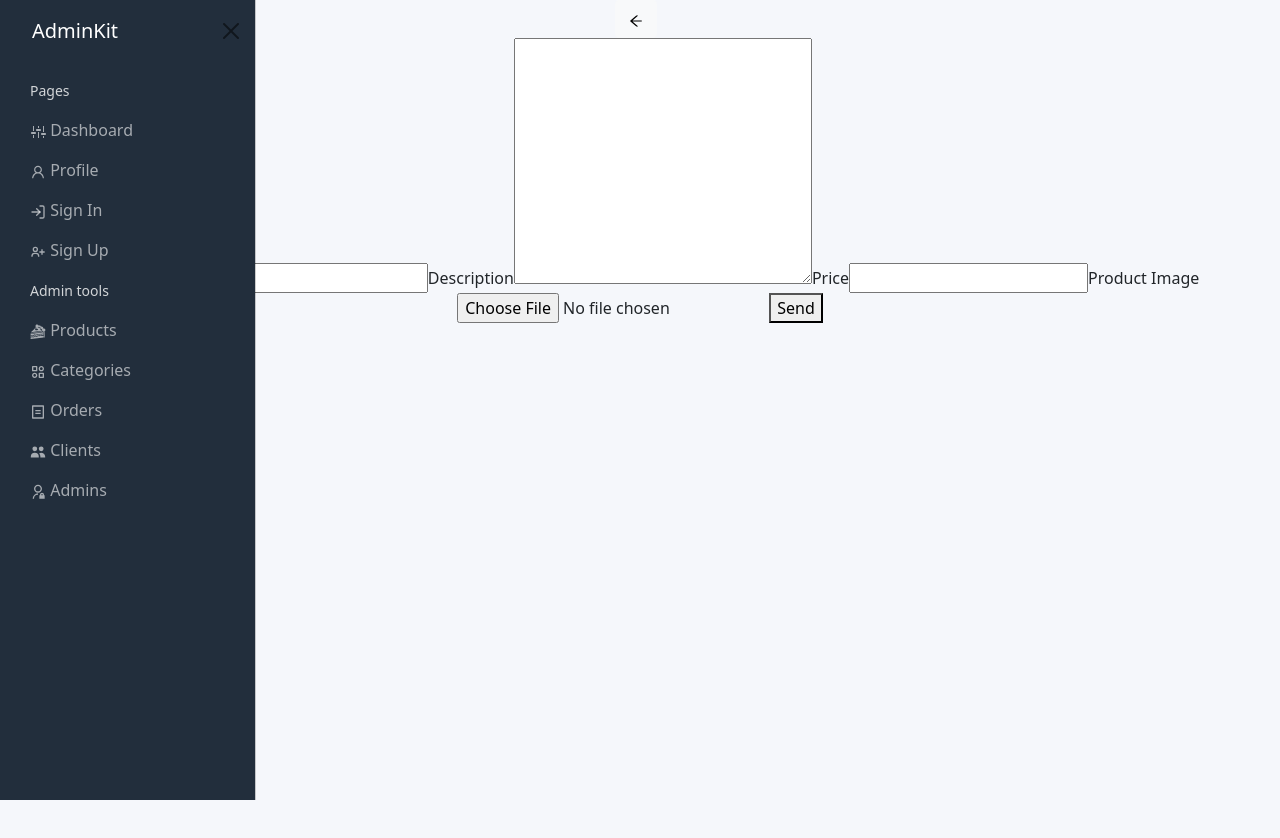
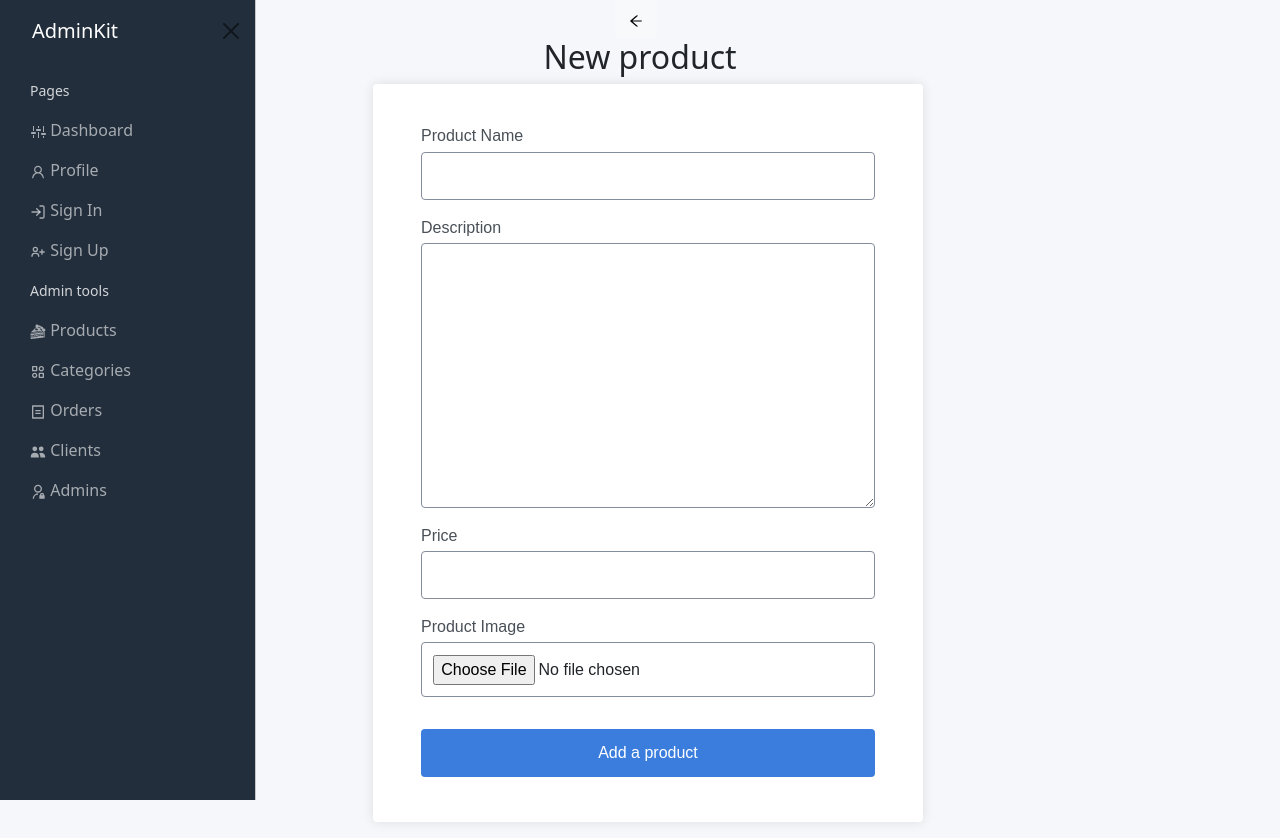
Before and after one commit to paulinairazusta/front_admin_e-commerce, a React (Create React App) app: page /newproduct in a window 1280 px wide. Before the commit the page ends 800 px from the top, so only its background shows below. Built offline with nearby package versions, Linux system fonts and the light colour scheme.

Commit message:
Update FormProducts.jsx

```diff
--- a/src/components/products/FormProducts.jsx
+++ b/src/components/products/FormProducts.jsx
@@ -1,5 +1,6 @@
 import axios from "axios";
 import { useState } from "react";
+import "../register/register.css";
 
 function FormProducts() {
   const [name, setName] = useState("");
@@ -18,41 +19,59 @@ function FormProducts() {
     console.log(response.data);
   };
   return (
+    <div className="register-container">
       <div>
+        <h2>New product</h2>
         <form
+          className="register-card"
           onSubmit={(event) => {
             event.preventDefault();
             createProductHandler();
-				}}>
-				<label htmlFor=''>Product Name</label>
+          }}
+        >
+          <label className="label" htmlFor="">
+            Product Name
+          </label>
           <input
+            className="input"
             value={name}
             onChange={(event) => setName(event.target.value)}
-					type='text'
-					id=''
+            type="text"
+            id=""
           />
-				<label htmlFor=''>Description</label>
+          <label className="label" htmlFor="">
+            Description
+          </label>
           <textarea
+            className="input"
             value={description}
             onChange={(event) => setDescription(event.target.value)}
-					id=''
-					cols='30'
-					rows='10'></textarea>
-				<label htmlFor=''>Price</label>
+            id=""
+            cols="30"
+            rows="10"
+          ></textarea>
+          <label className="label" htmlFor="">
+            Price
+          </label>
           <input
+            className="input"
             value={price}
             onChange={(event) => setPrice(event.target.value)}
-					type='tel'
+            type="tel"
           />
-				<label htmlFor=''>Product Image</label>
+          <label className="label" htmlFor="">
+            Product Image
+          </label>
           <input
+            className="input"
             onChange={(event) => setImage(event.target.files[0].name)}
-					type='file'
-					id=''
+            type="file"
+            id=""
           />
 
-				<button>Send</button>
+          <button className="button-submit">Add a product</button>
         </form>
+      </div>
     </div>
   );
 }
```
Lines whose indentation alone changed are shown as unchanged.
